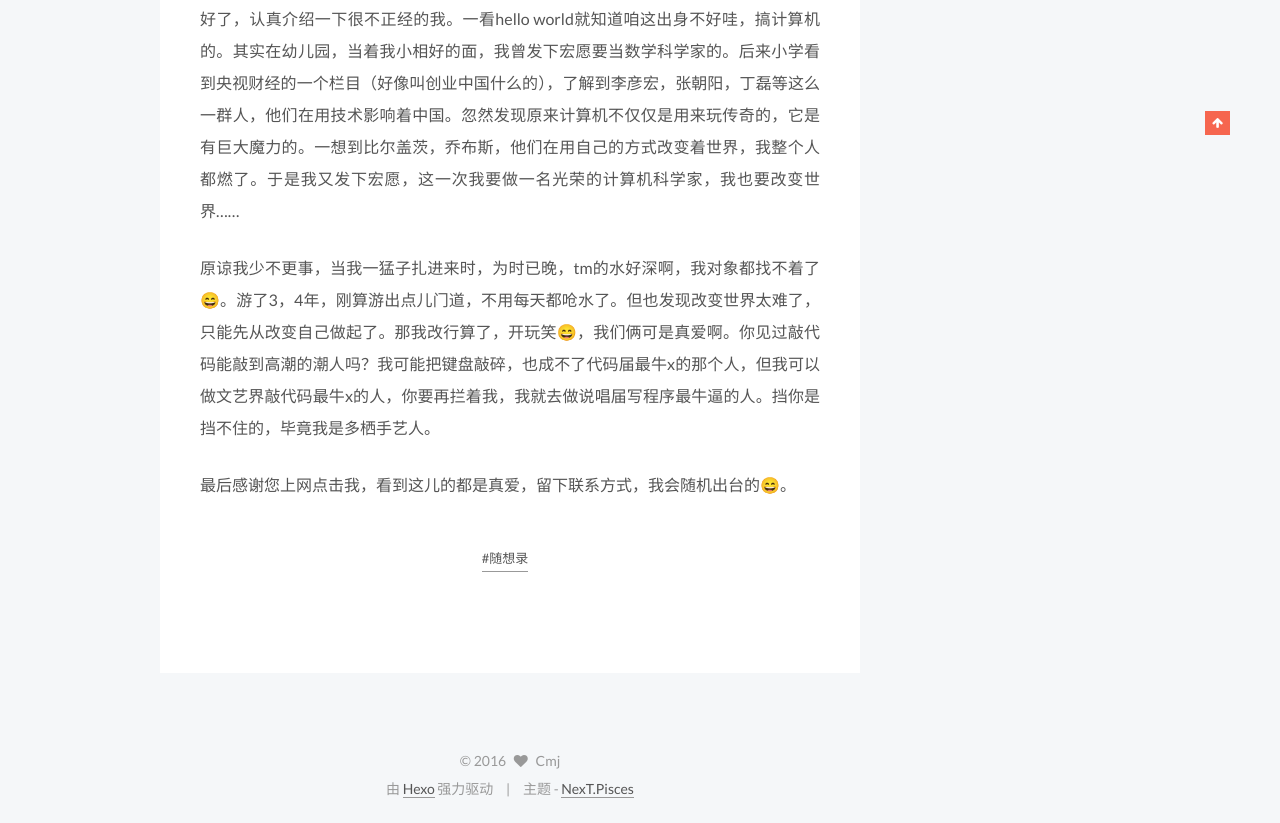
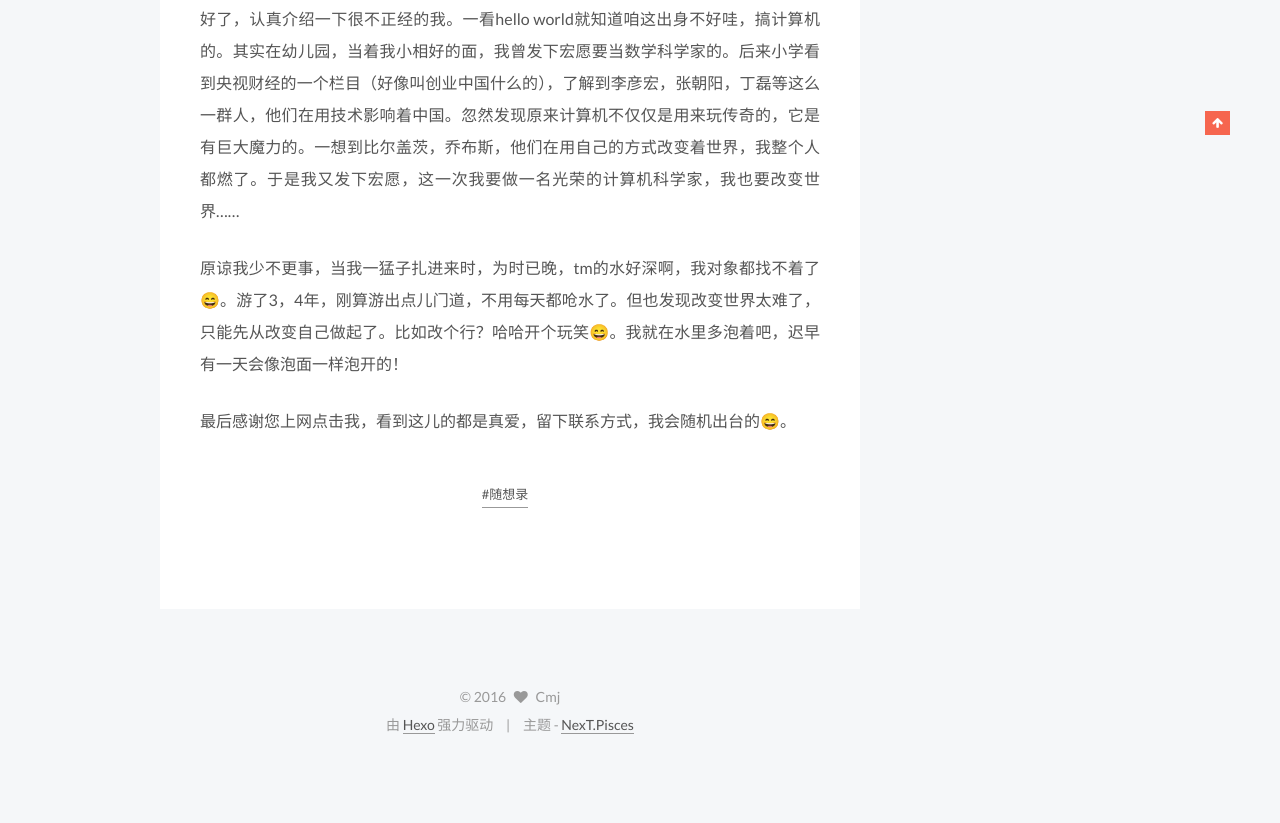
Before and after one commit to imagineworld/imagineworld.github.io, a plain HTML site: page 2016/08/12/Hello-World/index.html in a window 1280 px wide. Shown: the part 765-1588 px from the top of the page. After the commit the page ends 1524 px from the top, so only its background shows below. Drawn offline with Linux system fonts and the light colour scheme; a script that the page names is missing.

Commit message:
hahaha
泡面

```diff
--- a/2016/08/12/Hello-World/index.html
+++ b/2016/08/12/Hello-World/index.html
@@ -308,7 +308,7 @@
 
         <p>各位看官好哇！很早就想做一个博客来记录自己的点滴日常心得，无奈身患拖延绝症，时常身不由己。你能理解一名拖延症患者的日常吗？<br><a id="more"></a><br><img src="/images/ty.gif" alt=""><br>典型的症候群啊！！！多少次我都想大嘴巴抽自己了，可心还不够硬，下不去手啊。✋不行，NO，绝对不行，我坚决不能放弃治疗。我要控制我自己，不会让谁看见我哭泣……嗯，加油，坚持，相信自己总有一天会成为一名优秀的独立音乐人。</p>
 <p>好了，认真介绍一下很不正经的我。一看hello world就知道咱这出身不好哇，搞计算机的。其实在幼儿园，当着我小相好的面，我曾发下宏愿要当数学科学家的。后来小学看到央视财经的一个栏目（好像叫创业中国什么的），了解到李彦宏，张朝阳，丁磊等这么一群人，他们在用技术影响着中国。忽然发现原来计算机不仅仅是用来玩传奇的，它是有巨大魔力的。一想到比尔盖茨，乔布斯，他们在用自己的方式改变着世界，我整个人都燃了。于是我又发下宏愿，这一次我要做一名光荣的计算机科学家，我也要改变世界……</p>
-<p>原谅我少不更事，当我一猛子扎进来时，为时已晚，tm的水好深啊，我对象都找不着了😄。游了3，4年，刚算游出点儿门道，不用每天都呛水了。但也发现改变世界太难了，只能先从改变自己做起了。那我改行算了，开玩笑😄，我们俩可是真爱啊。你见过敲代码能敲到高潮的潮人吗？我可能把键盘敲碎，也成不了代码届最牛x的那个人，但我可以做文艺界敲代码最牛x的人，你要再拦着我，我就去做说唱届写程序最牛逼的人。挡你是挡不住的，毕竟我是多栖手艺人。</p>
+<p>原谅我少不更事，当我一猛子扎进来时，为时已晚，tm的水好深啊，我对象都找不着了😄。游了3，4年，刚算游出点儿门道，不用每天都呛水了。但也发现改变世界太难了，只能先从改变自己做起了。比如改个行？哈哈开个玩笑😄。我就在水里多泡着吧，迟早有一天会像泡面一样泡开的！</p>
 <p>最后感谢您上网点击我，看到这儿的都是真爱，留下联系方式，我会随机出台的😄。</p>
 
 
```
